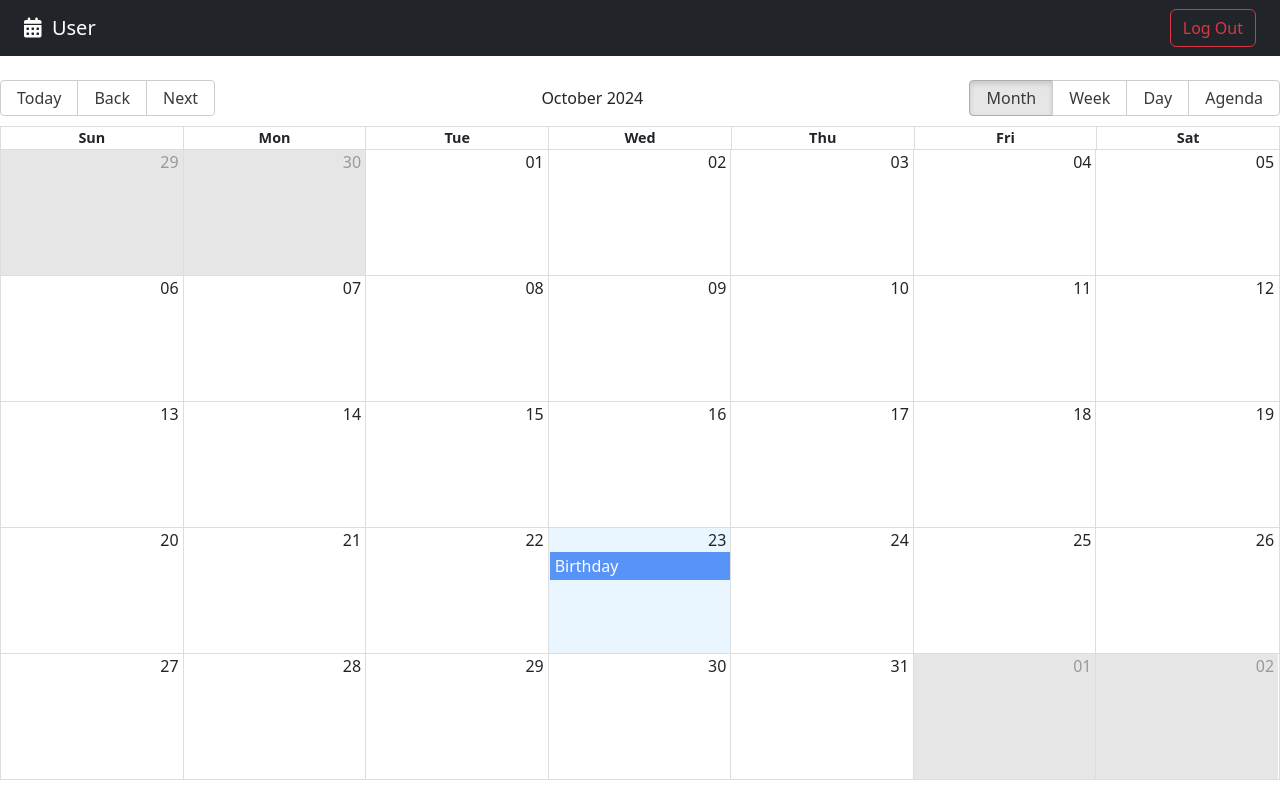
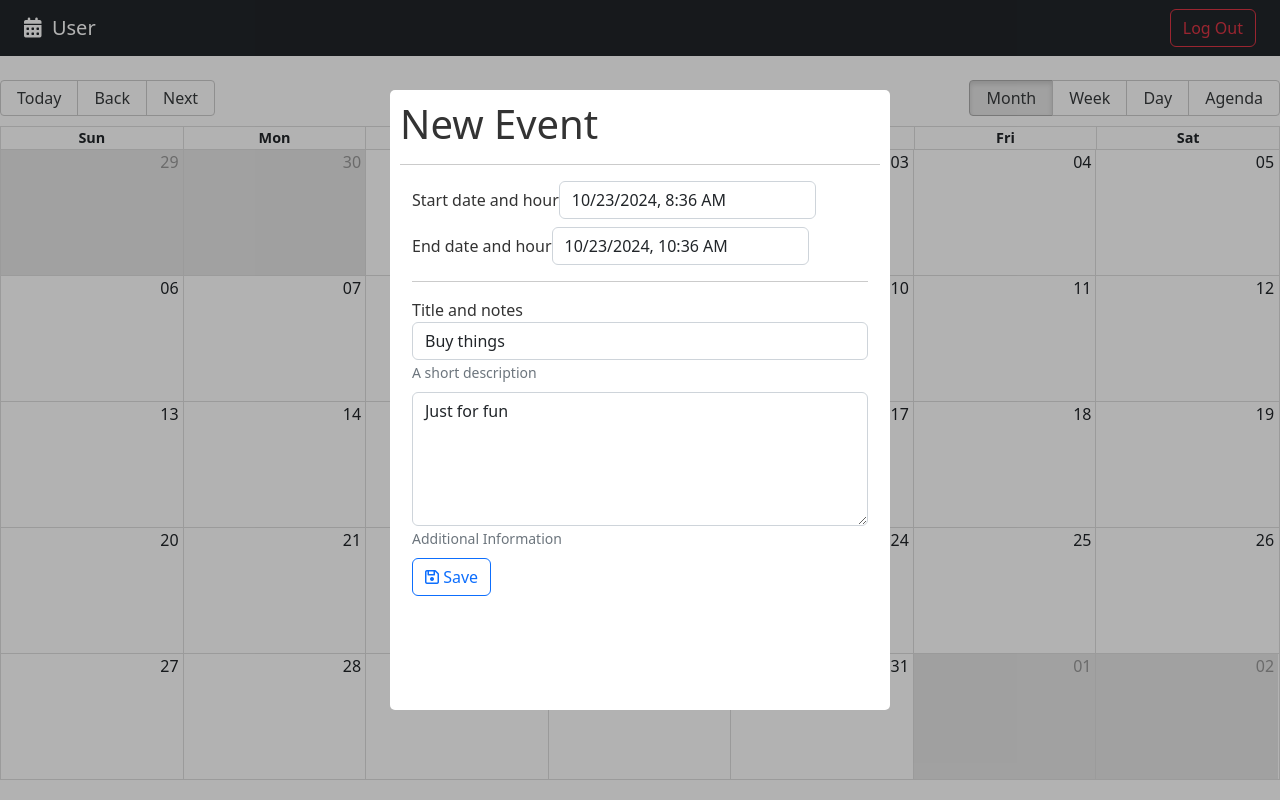
Before and after one commit to hrshkshri/calendar-frontend, a React (Vite) app: page / in a window 1280 px wide. Built offline with nearby package versions, Linux system fonts and the light colour scheme.

Commit message:
Add modal to create event with date selections

```diff
--- a/package.json
+++ b/package.json
@@ -12,7 +12,9 @@
     "date-fns": "^2.29.3",
     "react": "^18.2.0",
     "react-big-calendar": "^1.5.2",
+    "react-datepicker": "^4.8.0",
     "react-dom": "^18.2.0",
+    "react-modal": "^3.16.1",
     "react-router-dom": "^6.3.0"
   },
   "devDependencies": {
--- /dev/null
+++ b/src/calendar/components/CalendarEvent.jsx
@@ -0,0 +1,10 @@
+export const CalendarEvent = ({ event }) => {
+  const { title, user } = event;
+
+  return (
+    <>
+      <strong>{title}</strong>
+      <span> - {user.name}</span>
+    </>
+  );
+};
--- /dev/null
+++ b/src/calendar/components/CalendarModal.jsx
@@ -0,0 +1,124 @@
+import { useState } from 'react';
+import { addHours } from 'date-fns';
+import ReactModal from 'react-modal';
+import DatePicker from 'react-datepicker';
+
+import 'react-datepicker/dist/react-datepicker.css';
+
+const customStyles = {
+  content: {
+    top: '50%',
+    left: '50%',
+    right: 'auto',
+    bottom: 'auto',
+    marginRight: '-50%',
+    transform: 'translate(-50%, -50%)',
+  },
+};
+
+ReactModal.setAppElement('#root');
+
+export const CalendarModal = () => {
+  const [isOpen, setIsOpen] = useState(true);
+
+  const [formValues, setFormValues] = useState({
+    title: 'Buy things',
+    notes: 'Just for fun',
+    start: new Date(),
+    end: addHours(new Date(), 2),
+  });
+
+  const onInputChange = ({ target }) => {
+    setFormValues({
+      ...formValues,
+      [target.name]: target.value,
+    });
+  };
+
+  const onDateChange = (event, dateChanged) => {
+    setFormValues({
+      ...formValues,
+      [dateChanged]: event,
+    });
+  };
+
+  const onCloseModal = () => {
+    console.log('Closing modal');
+    setIsOpen(false);
+  };
+
+  return (
+    <ReactModal
+      isOpen={isOpen}
+      onRequestClose={onCloseModal}
+      style={customStyles}
+      className='modal'
+      overlayClassName='modal-fondo'
+      closeTimeoutMS={200}
+    >
+      <h1> New Event </h1>
+      <hr />
+      <form className='container'>
+        <div className='form-group mb-2'>
+          <label>Start date and hour</label>
+          <DatePicker
+            selected={formValues.start}
+            className='form-control'
+            onChange={(event) => onDateChange(event, 'start')}
+            dateFormat='Pp'
+            showTimeSelect
+          />
+        </div>
+
+        <div className='form-group mb-2'>
+          <label>End date and hour</label>
+          <DatePicker
+            minDate={formValues.start}
+            selected={formValues.end}
+            className='form-control'
+            onChange={(event) => onDateChange(event, 'end')}
+            dateFormat='Pp'
+            showTimeSelect
+          />
+        </div>
+
+        <hr />
+        <div className='form-group mb-2'>
+          <label>Title and notes</label>
+          <input
+            type='text'
+            className='form-control'
+            placeholder='Event title'
+            name='title'
+            autoComplete='off'
+            value={formValues.title}
+            onChange={onInputChange}
+          />
+          <small id='emailHelp' className='form-text text-muted'>
+            A short description
+          </small>
+        </div>
+
+        <div className='form-group mb-2'>
+          <textarea
+            type='text'
+            className='form-control'
+            placeholder='Notes'
+            rows='5'
+            name='notes'
+            value={formValues.notes}
+            onChange={onInputChange}
+          ></textarea>
+          <small id='emailHelp' className='form-text text-muted'>
+            Additional Information
+          </small>
+        </div>
+
+        <button type='submit' className='btn btn-outline-primary btn-block'>
+          <i className='far fa-save'></i>
+          <span> Save</span>
+        </button>
+      </form>
+    </ReactModal>
+  );
+};
--- a/src/calendar/index.js
+++ b/src/calendar/index.js
@@ -1,2 +1,4 @@
+export * from './components/CalendarEvent';
+export * from './components/CalendarModal';
+export * from './components/Navbar';
 export * from './pages/CalendarPage';
-export * from './components/Navbar';
--- a/src/calendar/pages/CalendarPage.jsx
+++ b/src/calendar/pages/CalendarPage.jsx
@@ -1,8 +1,9 @@
+import { useState } from 'react';
 import { Calendar } from 'react-big-calendar';
 import 'react-big-calendar/lib/css/react-big-calendar.css';
 
 import { addHours } from 'date-fns';
-import { Navbar } from '../';
+import { Navbar, CalendarEvent,CalendarModal } from '../';
 import { localizer } from '../../helpers';
 
 const events = [
@@ -20,8 +21,6 @@
 ];
 
 const eventStyleGetter = (event, start, end, isSelected) => {
-  console.log({ event, start, end, isSelected });
-
   const style = {
     backgroundColor: '#347CF7',
     borderRadius: '0px',
@@ -33,6 +32,22 @@
 };
 
 export const CalendarPage = () => {
+  const [lastview, setLastview] = useState(localStorage.getItem('lastview') || 'month');
+
+  const onDoubleClick = (event) => {
+    console.log('double click', event);
+  };
+
+  const onSelect = (event) => {
+    console.log('select', event);
+  };
+
+  const onViewChanged = (event) => {
+    // event is month, day, week , ...
+    localStorage.setItem('lastview', event);
+    setLastview(event);
+  };
+
   return (
     <>
       <Navbar />
@@ -40,11 +55,20 @@
       <Calendar
         localizer={localizer}
         events={events}
+        defaultView={lastview}
         startAccessor='start'
         endAccessor='end'
         style={{ height: 'calc(100vh - 100px)' }}
         eventPropGetter={eventStyleGetter}
+        components={{
+          event: CalendarEvent,
+        }}
+        onDoubleClickEvent={onDoubleClick}
+        onSelectEvent={onSelect}
+        onView={onViewChanged}
       />
+
+      <CalendarModal />
     </>
   );
 };
--- a/src/main.jsx
+++ b/src/main.jsx
@@ -1,6 +1,7 @@
 import React from 'react';
 import ReactDOM from 'react-dom/client';
 import { CalendarApp } from './CalendarApp';
+import './styles.css';
 
 ReactDOM.createRoot(document.getElementById('root')).render(
   <React.StrictMode>
--- /dev/null
+++ b/src/styles.css
@@ -0,0 +1,40 @@
+/* Modal */
+.ReactModalPortal > div {
+  opacity: 0;
+}
+
+.ReactModalPortal .ReactModal__Overlay {
+  align-items: center;
+  display: flex;
+  justify-content: center;
+  transition: opacity 0.2s ease-in-out;
+  z-index: 999;
+}
+
+.modal-fondo {
+  background-color: rgba(0, 0, 0, 0.3);
+  bottom: 0;
+  left: 0;
+  right: 0;
+  top: 0;
+  position: fixed;
+}
+
+.ReactModalPortal .ReactModal__Overlay--after-open {
+  opacity: 1;
+}
+
+.ReactModalPortal .ReactModal__Overlay--before-close {
+  opacity: 0;
+}
+
+.modal {
+  background: white;
+  border-radius: 5px;
+  color: rgb(51, 51, 51);
+  display: inline;
+  max-height: 620px;
+  max-width: 500px;
+  outline: none;
+  padding: 10px;
+}
```
Also changed, not shown: 1 other file (tests, documents, lock files or other folders).
